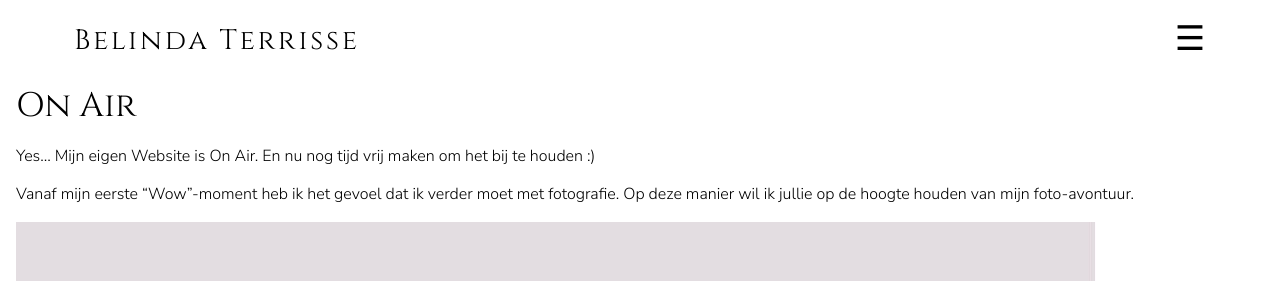
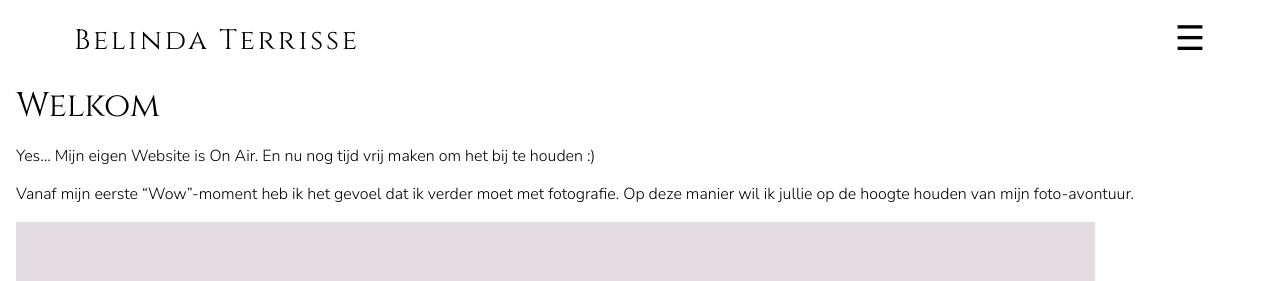
Before and after one commit to cmbybelin/cmbybelin.github.io, a Jekyll site: the page built from _posts/2017-02-03-on air.markdown, in a window 1280 px wide and 900 px high. Shown: the top 281 px of the window. Built offline with Jekyll 4.4.1, drawn with Linux system fonts in a browser that asks for light colours.

```diff
--- a/_posts/2017-02-03-on air.markdown
+++ b/_posts/2017-02-03-on air.markdown
@@ -1,5 +1,5 @@
 ---
-title: On Air
+title: Welkom
 tags: Fotografie, Noord-Holland, New Born, Portret, Fashion, Events, Travel
 portfolio:
   - photo: images/logo.jpg
```
Also changed, not shown: portfolio.md (+1 -1 lines).
